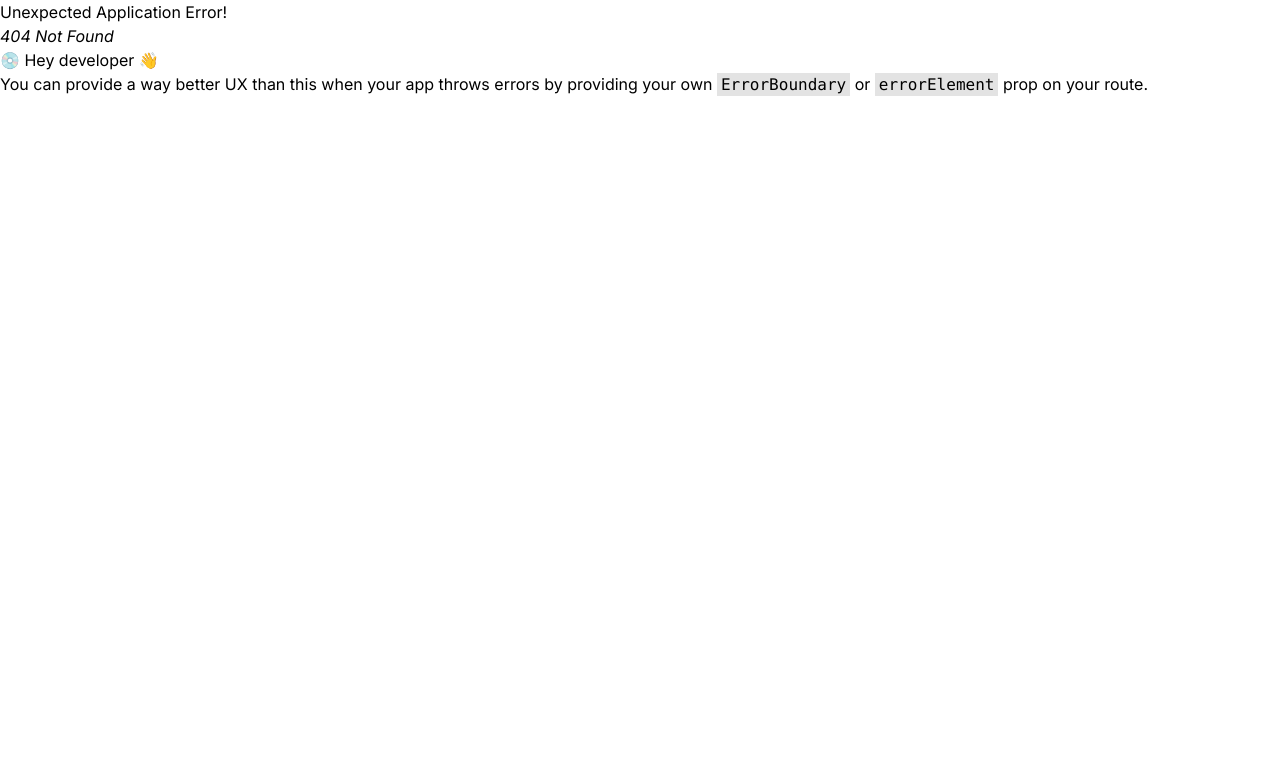
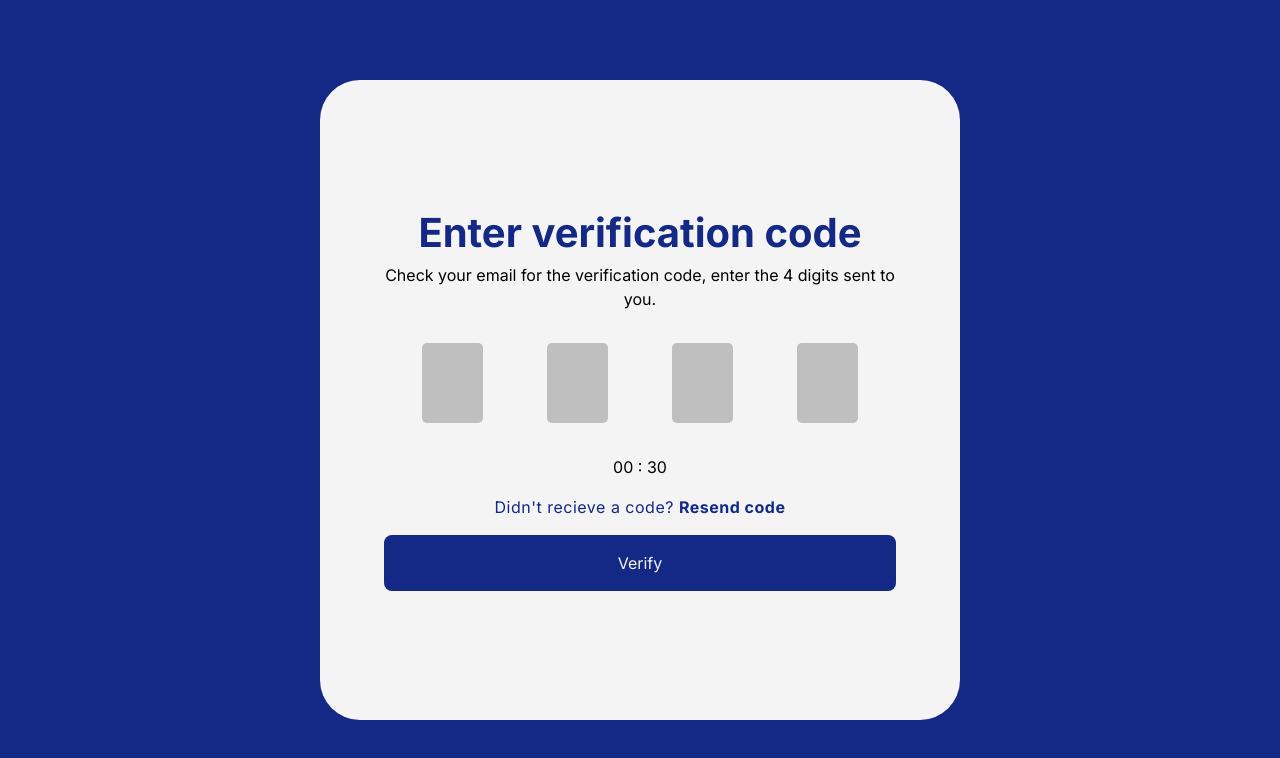
Before and after one commit to Mereson/datum-fe, a React (Vite) app: page /forgotpassword2 in a window 1280 px wide. Before the commit this address had no page. Shown: the top 758 px of the page. Built offline with nearby package versions, Linux system fonts and the light colour scheme.

Commit message:
Forgot password otp page completed

```diff
--- a/src/appRouter.jsx
+++ b/src/appRouter.jsx
@@ -1,5 +1,5 @@
 import { createBrowserRouter } from "react-router-dom";
-import { LandingPage, Login, ForgotPassword } from "./pages";
+import { LandingPage, Login, ForgotPassword, ForgotPassword2 } from "./pages";
 
 const router = createBrowserRouter([
 	{
@@ -11,6 +11,10 @@ const router = createBrowserRouter([
 		path: "/",
 		element: <ForgotPassword />,
 	},
+	{
+		path: "/forgotpassword2",
+		element: <ForgotPassword2 />,
+	},
     // {
 	// 	path: "/",
 	// 	element: <LandingPage />,
--- a/src/pages/forgotpassword/index.jsx
+++ b/src/pages/forgotpassword/index.jsx
@@ -1,4 +1,5 @@
 import styles from './styles.module.css';
+import { Link } from "react-router-dom";
 
 export const ForgotPassword = () => {
   return (
@@ -8,7 +9,9 @@ export const ForgotPassword = () => {
                 <p className={styles.title}>Forgot Password?</p>
                 <p>Email</p>
                 <input type="text" className={styles.textfield} placeholder='Enter your email'/>
-                <button className={styles.sendbtn}>Send</button>
+                <Link to = '/forgotpassword2'>
+                    <button className={styles.sendbtn}>Send</button>
+                </Link>
             </form>
         </div>
     </div>
--- /dev/null
+++ b/src/pages/forgotpassword2/index.jsx
@@ -0,0 +1,26 @@
+import styles from './styles.module.css';
+import { Link } from "react-router-dom";
+
+export const ForgotPassword2 = () => {
+  return (
+    <div className={styles.fpassword}>
+        <div className={styles.box1}>
+            <form>
+                <p className={styles.title}>Enter verification code</p>
+                <p>Check your email for the verification code, enter the 4 digits sent to you.</p>
+                <div className={styles.otps}>
+                    <input type="text" className={styles.otpfield} />
+                    <input type="text" className={styles.otpfield} />
+                    <input type="text" className={styles.otpfield} />
+                    <input type="text" className={styles.otpfield} />
+                </div>
+                <p>00 : 30</p>
+                <div className={styles.resend}>Didn't recieve a code? <span>Resend code</span></div>
+                <Link to = '/forgotpassword2'>
+                    <button className={styles.sendbtn}>Verify</button>
+                </Link>
+            </form>
+        </div>
+    </div>
+  )
+}
--- /dev/null
+++ b/src/pages/forgotpassword2/styles.module.css
@@ -0,0 +1,107 @@
+
+*{
+    box-sizing: border-box;
+    font-family: "Inter", sans-serif;
+    font-optical-sizing: auto;
+}
+::placeholder{
+
+}
+:root{
+    --background-color: #132985;
+    --text-black: #1E1E1E;
+    --modal-white: #F4F4F4;
+    --textfield-bg: #ECECEC;
+    --textfield-txt: #BFBFBF;
+}
+
+.fpassword{
+    background-color: var(--background-color);
+    min-height: 100vh;
+    width: 100%;
+    display: grid;
+    place-items: center;
+}
+.box1{
+    display: grid;
+    place-items: center;
+    text-align: center;
+    width: 50%;
+    height: 80vh;
+    background-color: var(--modal-white);
+    border-radius: 40px;
+}
+.box1 form{
+    width: 80%;
+    margin: 1rem 3rem;
+}
+.box1 form .title{
+    font-size: 40px;
+    font-weight: 700;
+    color: var(--background-color);
+    line-height: 48.41px;
+    margin-bottom: 0.3rem;
+}
+.otps{
+    margin: 2rem auto 2rem;
+    width: 85%;
+    display: flex;
+    gap: 4rem;
+}
+.otpfield{
+    width: 20%;
+    height: 10vh;
+    background-color: var(--textfield-txt);
+    border-radius: 5px;
+    text-align: center;
+}
+
+.resend{
+    color: var(--background-color);
+    font-weight: 400;
+    margin-top: 1rem;
+    letter-spacing: 0.5px;
+}
+.resend > span{
+    font-weight: 700;
+    cursor: pointer;
+}
+
+.box1 form .sendbtn{
+    background-color: var(--background-color);
+    width: 100%;
+    height: 56px;
+    border-radius: 8px;
+    margin-top: 1rem;
+    color: var(--modal-white);
+}
+
+
+@media (max-width:667px){
+    .fpassword{
+        padding: 1rem;
+    }
+    .box1{
+        width: 100%;
+    }
+    .box1 form .title{
+        font-size: 25px;
+        margin-bottom: 2rem;
+    }
+    .otps{
+       gap: 1rem;
+    }
+    .otpfield{
+        /* width: 20%; */
+        height: 8vh;
+    }
+    .resend{
+        font-weight: 400;
+        letter-spacing: 0px;
+        margin-bottom: 1rem;
+    }
+    .box1 form{
+        width: 90%;
+        margin: 1rem 1rem;
+    }
+}
--- a/src/pages/index.js
+++ b/src/pages/index.js
@@ -1,3 +1,4 @@
 export * from "./login"
 export * from "./landingpage"
 export * from "./forgotpassword"
+export * from "./forgotpassword2"
```
